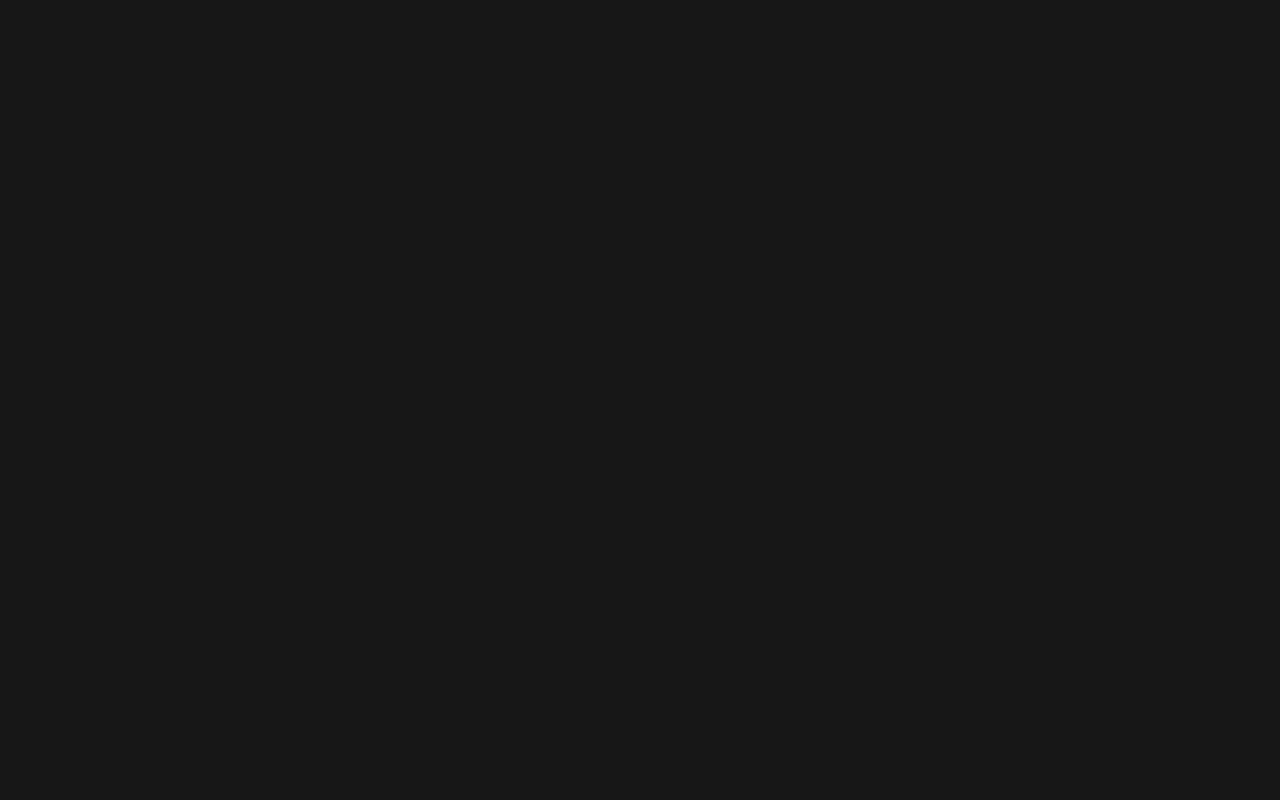
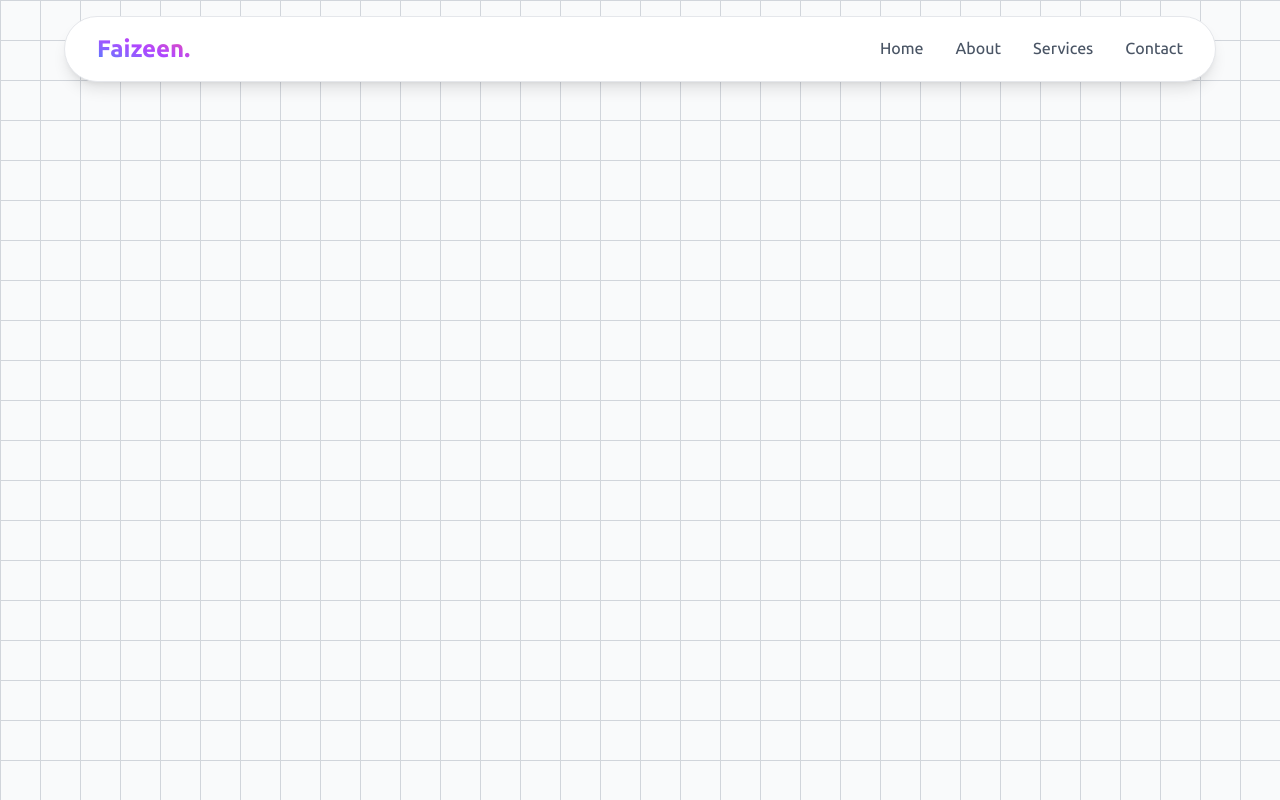
Before and after one commit to FaizeenHoque/portfolio, a Next.js app: page / in a window 1280 px wide. Built offline with nearby package versions, Linux system fonts and the light colour scheme.

Commit message:
Added a PageWrapper and a Navbar

```diff
--- a/package.json
+++ b/package.json
@@ -10,6 +10,8 @@
   },
   "dependencies": {
     "clsx": "^2.1.1",
+    "framer-motion": "^12.23.3",
+    "lucide-react": "^0.525.0",
     "motion": "^12.23.3",
     "next": "15.3.5",
     "react": "^19.0.0",
--- /dev/null
+++ b/src/app/components/Navbar.tsx
@@ -0,0 +1,59 @@
+"use client";
+
+import Link from "next/link";
+import { useState } from "react";
+import { Menu, X } from "lucide-react";
+import { motion, AnimatePresence } from "framer-motion";
+
+function Navbar() {
+  const [isOpen, setIsOpen] = useState(false);
+
+  const toggleMenu = () => setIsOpen(!isOpen);
+
+  return (
+    <header className="p-4">
+      <nav className="bg-white border border-gray-200 shadow-lg rounded-full px-8 py-4 flex justify-between items-center max-w-6xl mx-auto">
+
+        {/* Logo */}
+        <div className="text-2xl font-extrabold bg-gradient-to-tr from-blue-500 via-purple-500 to-pink-500 bg-clip-text text-transparent hover:scale-105 transition duration-300">
+            <Link href="/">Faizeen.</Link>
+        </div>
+
+        {/* Desktop Links */}
+        <div className="hidden md:flex items-center space-x-8 font-medium text-gray-600">
+          <Link href="/" className="hover:text-blue-600 transition">Home</Link>
+          <Link href="/about" className="hover:text-blue-600 transition">About</Link>
+          <Link href="/services" className="hover:text-blue-600 transition">Services</Link>
+          <Link href="/contact" className="hover:text-blue-600 transition">Contact</Link>
+        </div>
+
+        {/* Mobile Hamburger */}
+        <div className="md:hidden">
+          <button onClick={toggleMenu} className="text-gray-800 focus:outline-none">
+            {isOpen ? <X size={28} /> : <Menu size={28} />}
+          </button>
+        </div>
+      </nav>
+
+      {/* Animated Mobile Menu */}
+      <AnimatePresence>
+        {isOpen && (
+          <motion.div
+            initial={{ opacity: 0, y: -10 }}
+            animate={{ opacity: 1, y: 0 }}
+            exit={{ opacity: 0, y: -10 }}
+            transition={{ duration: 0.3, ease: "easeInOut" }}
+            className="md:hidden bg-white border border-gray-200 shadow-lg rounded-2xl mt-2 p-4 space-y-4 text-center font-medium text-gray-600"
+          >
+            <Link href="/" onClick={() => setIsOpen(false)} className="block hover:text-blue-600 transition">Home</Link>
+            <Link href="/about" onClick={() => setIsOpen(false)} className="block hover:text-blue-600 transition">About</Link>
+            <Link href="/services" onClick={() => setIsOpen(false)} className="block hover:text-blue-600 transition">Services</Link>
+            <Link href="/contact" onClick={() => setIsOpen(false)} className="block hover:text-blue-600 transition">Contact</Link>
+          </motion.div>
+        )}
+      </AnimatePresence>
+    </header>
+  );
+}
+
+export { Navbar };
--- /dev/null
+++ b/src/app/components/PageWrapper.tsx
@@ -0,0 +1,56 @@
+"use client";
+
+import { ReactNode, useEffect, useRef, useState } from "react";
+
+type PageWrapperProps = {
+  children: ReactNode;
+};
+
+function lerp(start: number, end: number, amt: number) {
+  return (1 - amt) * start + amt * end;
+}
+
+export default function PageWrapper({ children }: PageWrapperProps) {
+  const [offset, setOffset] = useState({ x: 0, y: 0 });
+  const target = useRef({ x: 0, y: 0 });
+  const current = useRef({ x: 0, y: 0 });
+
+  useEffect(() => {
+    const handleMouseMove = (e: MouseEvent) => {
+      target.current.x = (e.clientX / window.innerWidth - 0.5) * 20;
+      target.current.y = (e.clientY / window.innerHeight - 0.5) * 20;
+    };
+
+    window.addEventListener("mousemove", handleMouseMove);
+
+    let animationFrameId: number;
+
+    const animate = () => {
+      // interpolate current towards target for smoothness
+      current.current.x = lerp(current.current.x, target.current.x, 0.1);
+      current.current.y = lerp(current.current.y, target.current.y, 0.1);
+
+      setOffset({ x: current.current.x, y: current.current.y });
+
+      animationFrameId = requestAnimationFrame(animate);
+    };
+
+    animate();
+
+    return () => {
+      window.removeEventListener("mousemove", handleMouseMove);
+      cancelAnimationFrame(animationFrameId);
+    };
+  }, []);
+
+  return (
+    <div
+      className="min-h-screen bg-grid-pattern"
+      style={{
+        backgroundPosition: `${40 + offset.x}px ${40 + offset.y}px`,
+      }}
+    >
+      {children}
+    </div>
+  );
+}
--- a/src/app/globals.css
+++ b/src/app/globals.css
@@ -2,8 +2,9 @@
 @import "tailwindcss";
 
 :root {
-  --foreground: #ffffff;
-  --background: #171717;
+  --background: #ffffff;
+  --foreground: #171717;
+
 }
 
 body {
@@ -11,3 +12,12 @@ body {
   color: var(--foreground);
   font-family: var(--font-ubuntu-sans), sans-serif;
 }
+
+.bg-grid-pattern {
+  background-color: #f9fafb;
+  background-image:
+    linear-gradient(to right, #d1d5db 1px, transparent 1px),
+    linear-gradient(to bottom, #d1d5db 1px, transparent 1px);
+  background-size: 40px 40px;
+  transition: background-position 0.1s ease-out;
+}
--- a/src/app/layout.tsx
+++ b/src/app/layout.tsx
@@ -1,11 +1,12 @@
 import type { Metadata } from "next";
 import { Ubuntu_Sans } from "next/font/google";
 import "./globals.css";
+import PageWrapper from "./components/PageWrapper";
+
 
 const ubuntuSans = Ubuntu_Sans({
   variable: "--font-ubuntu-sans",
-  subsets: ["greek"],
-  weight: "100",
+  subsets: ["latin"],
 });
 
 export const metadata: Metadata = {
@@ -21,7 +22,7 @@ export default function RootLayout({
   return (
     <html lang="en">
       <body className={`${ubuntuSans.variable} antialiased`}>
-
+        <PageWrapper>{children}</PageWrapper>
       </body>
     </html>
   );
--- a/src/app/page.tsx
+++ b/src/app/page.tsx
@@ -1,10 +1,12 @@
 import Image from "next/image";
+import { Navbar } from "./components/Navbar";
+import PageWrapper from "./components/PageWrapper";
 
 export default function Home() {
   return (
     <div>
       <main>
-        <h1>Hello</h1>
+        <Navbar/>
       </main>
     </div>
   );
```
Also changed, not shown: 1 other file (tests, documents, lock files or other folders).
